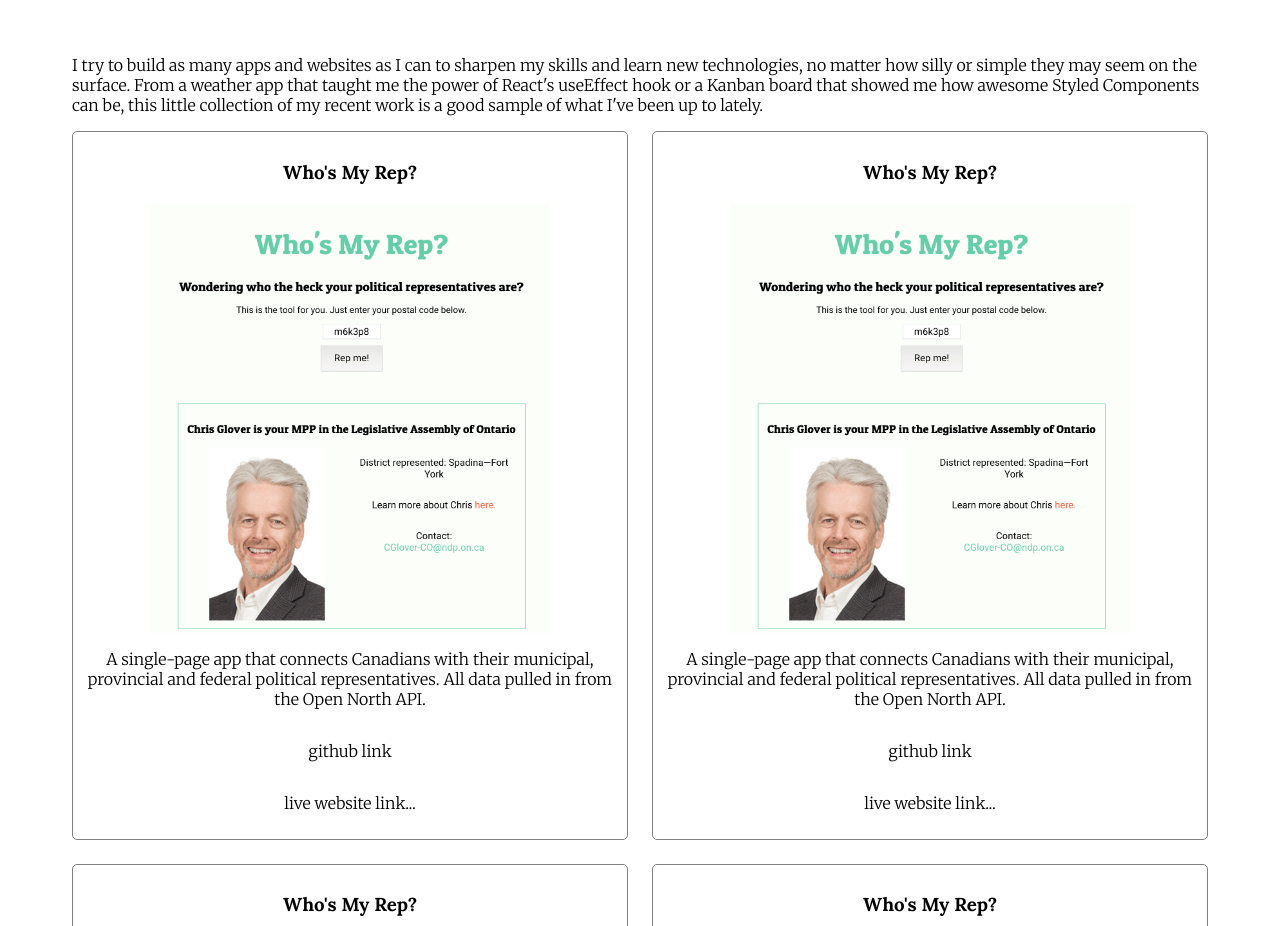
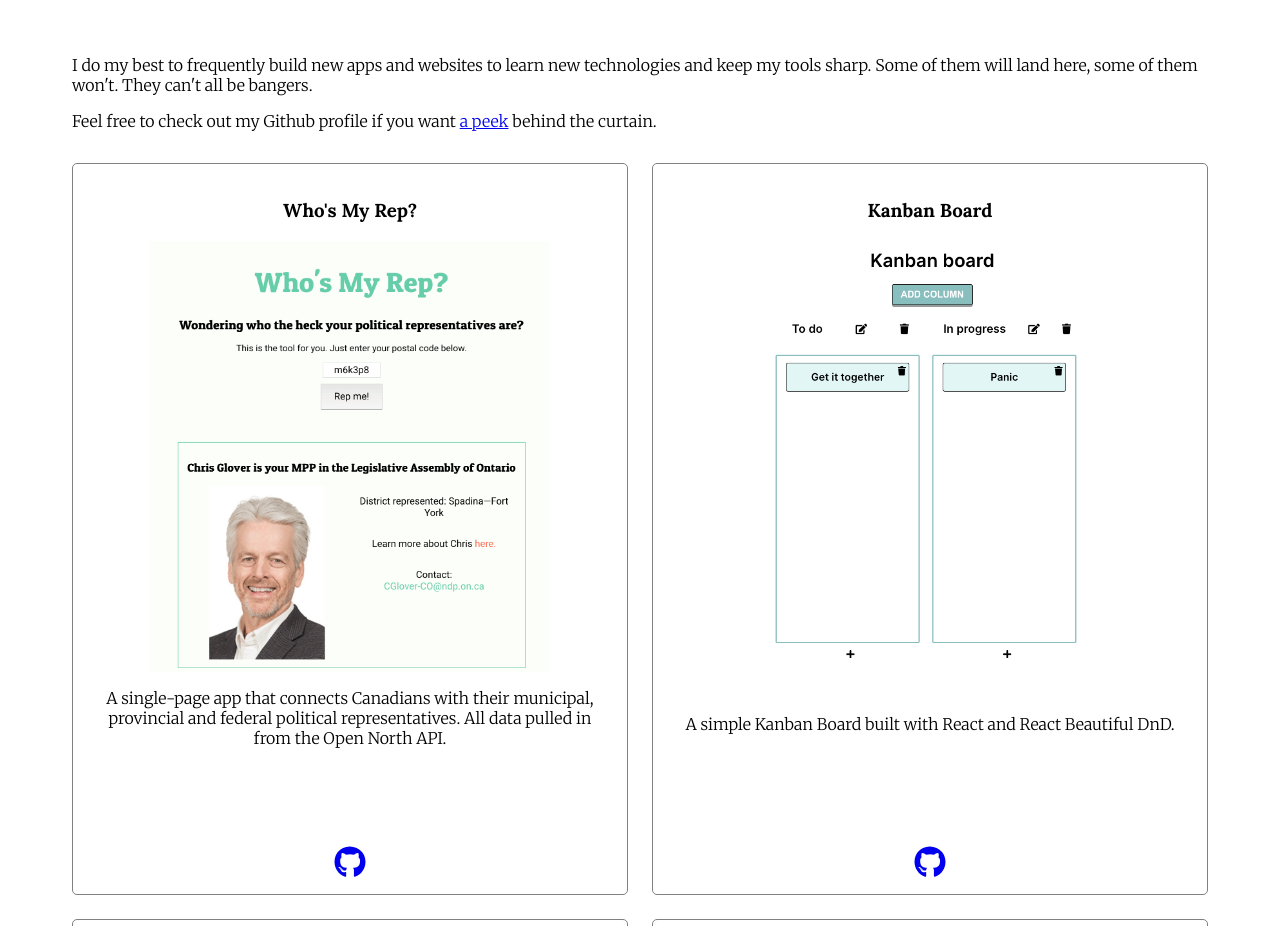
Before and after one commit to mo-mar/website-refresh-2020, a Gatsby site: page /portfolio in a window 1280 px wide. Shown: the part 166-1092 px from the top of the page. Built offline with nearby package versions, Linux system fonts and the light colour scheme; Gatsby itself is replaced by a stand-in of ours.

Commit message:
added recent work components and styles

```diff
--- a/src/components/Footer/footer.module.scss
+++ b/src/components/Footer/footer.module.scss
@@ -1,5 +1,5 @@
 footer {
-  margin: 0 auto;
+  margin: 1rem auto 0 auto;
 }
 
 .icons {
--- a/src/components/Layout/layout.module.scss
+++ b/src/components/Layout/layout.module.scss
@@ -21,10 +21,6 @@
   flex: 1;
 }
 
-.footer {
-  margin: 0 auto;
-}
-
 img {
   width: 100%;
   display: block;
--- a/src/components/PortfolioPiece/PortfolioPiece.js
+++ b/src/components/PortfolioPiece/PortfolioPiece.js
@@ -1,12 +1,19 @@
 import React from 'react'
 import * as classes from './portfoliopiece.module.scss'
-
+import { FontAwesomeIcon } from '@fortawesome/react-fontawesome'
+import { faGithub, faReact } from '@fortawesome/free-brands-svg-icons'
 export default function PortfolioPiece({ portfolioPieceData }) {
   return (
     <div className={classes.container}>
+      <div className={classes.portfolioBody}>
         <h3>{portfolioPieceData.name}</h3>
         <div className={classes.imageContainer}>
-        <a href={portfolioPieceData.link} target="_blank">
+          <a
+            href={portfolioPieceData.link}
+            target="_blank"
+            rel="noopener noreferrer nofollow"
+            target=" _blank"
+          >
             <img
               src={portfolioPieceData.image}
               alt="A screengrab of a web app called Who's My Rep?, built by Mohamed Omar."
@@ -14,9 +21,14 @@ export default function PortfolioPiece({ portfolioPieceData }) {
           </a>
         </div>
         <p>{portfolioPieceData.description}</p>
-
-      <p>github link</p>
-      <p>live website link...</p>
+      </div>
+      <a
+        href={portfolioPieceData.githubLink}
+        rel="noopener noreferrer nofollow"
+        target=" _blank"
+      >
+        <FontAwesomeIcon icon={faGithub} />
+      </a>
     </div>
   )
 }
--- a/src/components/PortfolioPiece/portfoliopiece.module.scss
+++ b/src/components/PortfolioPiece/portfoliopiece.module.scss
@@ -5,7 +5,7 @@
   text-align: center;
   border: 1px solid grey;
   border-radius: 5px 5px;
-  padding: 0.6rem;
+  padding: 1rem;
   transform: scale(1);
   transition: all 0.2s;
   .imageContainer {
@@ -14,8 +14,22 @@
       max-width: 400px;
     }
   }
+  .portfolioBody {
+    display: flex;
+    flex-direction: column;
+    align-items: center;
+    flex: 1;
+  }
   &:hover {
     transform: scale(1.02);
     transition: all 0.2s;
   }
+  svg {
+    font-size: 2rem;
+    transition: all 0.2s;
+    transform: rotate(0);
+    &:hover {
+      transform: rotate(-20deg);
+    }
+  }
 }
--- a/src/pages/portfolio.js
+++ b/src/pages/portfolio.js
@@ -11,22 +11,57 @@ const whosMyRep = {
   githubLink: 'https://github.com/mo-mar/mohamedOmarProjectFive',
 }
 
+const kanbanBoard = {
+  name: 'Kanban Board',
+  link: 'https://the-kanban-board.netlify.app/',
+  image: '../../assets/kanban-board.png',
+  description:
+    'A simple Kanban Board built with React and React Beautiful DnD.',
+  githubLink: 'https://github.com/mo-mar/kanban-board',
+}
+
+const weatherApp = {
+  name: 'My Generic Weather App',
+  link: 'https://mo-mar.github.io/weather-app/',
+  image: '../../assets/weather-app.png',
+  description: `It's a weather app. Does it reinvent the wheel? No. Was it a great way to practice React hooks? You betcha.`,
+  githubLink: 'https://github.com/mo-mar/weather-app',
+}
+
+const myWebsite = {
+  name: 'This very website',
+  link: null,
+  image: '../../assets/website-screenshot.png',
+  description: `My personal website and blog were built with Gatsby.js, SASS and CSS modules, which is a bit of an upgrade from the plain HTML page I made last year!`,
+  githubLink: 'https://github.com/mo-mar/website-refresh-2020',
+}
+
 export default function Portfolio() {
   return (
     <Layout headerText="Recent work">
-      <p>
-        I try to build as many apps and websites as I can to sharpen my skills
-        and learn new technologies, no matter how silly or simple they may seem
-        on the surface. From a weather app that taught me the power of React's
-        useEffect hook or a Kanban board that showed me how awesome Styled
-        Components can be, this little collection of my recent work is a good
-        sample of what I've been up to lately.
-      </p>
+      <div className={classes.intro}>
+        <p>
+          I do my best to frequently build new apps and websites to learn new
+          technologies and keep my tools sharp. Some of them will land here,
+          some of them won't. They can't all be bangers.
+        </p>
+        <p>
+          Feel free to check out my Github profile if you want{' '}
+          <a
+            href="https://github.com/mo-mar"
+            rel="noopener noreferrer nofollow"
+            target=" _blank"
+          >
+            a peek
+          </a>{' '}
+          behind the curtain.
+        </p>
+      </div>
       <div className={classes.portfolioGrid}>
         <PortfolioPiece portfolioPieceData={whosMyRep} />
-        <PortfolioPiece portfolioPieceData={whosMyRep} />
-        <PortfolioPiece portfolioPieceData={whosMyRep} />
-        <PortfolioPiece portfolioPieceData={whosMyRep} />
+        <PortfolioPiece portfolioPieceData={kanbanBoard} />
+        <PortfolioPiece portfolioPieceData={weatherApp} />
+        <PortfolioPiece portfolioPieceData={myWebsite} />
       </div>
     </Layout>
   )
--- a/src/pages/portfolio.module.scss
+++ b/src/pages/portfolio.module.scss
@@ -1,3 +1,8 @@
+.intro {
+  // width: 50%;
+  margin: 1rem auto 2rem auto;
+}
+
 .portfolioGrid {
   display: grid;
   grid-template-columns: 1fr;
```
Also changed, not shown: static/assets/kanban-board.png (added), static/assets/weather-app.png (added), static/assets/website-screenshot.png (added). Lines whose indentation alone changed are shown as unchanged.
